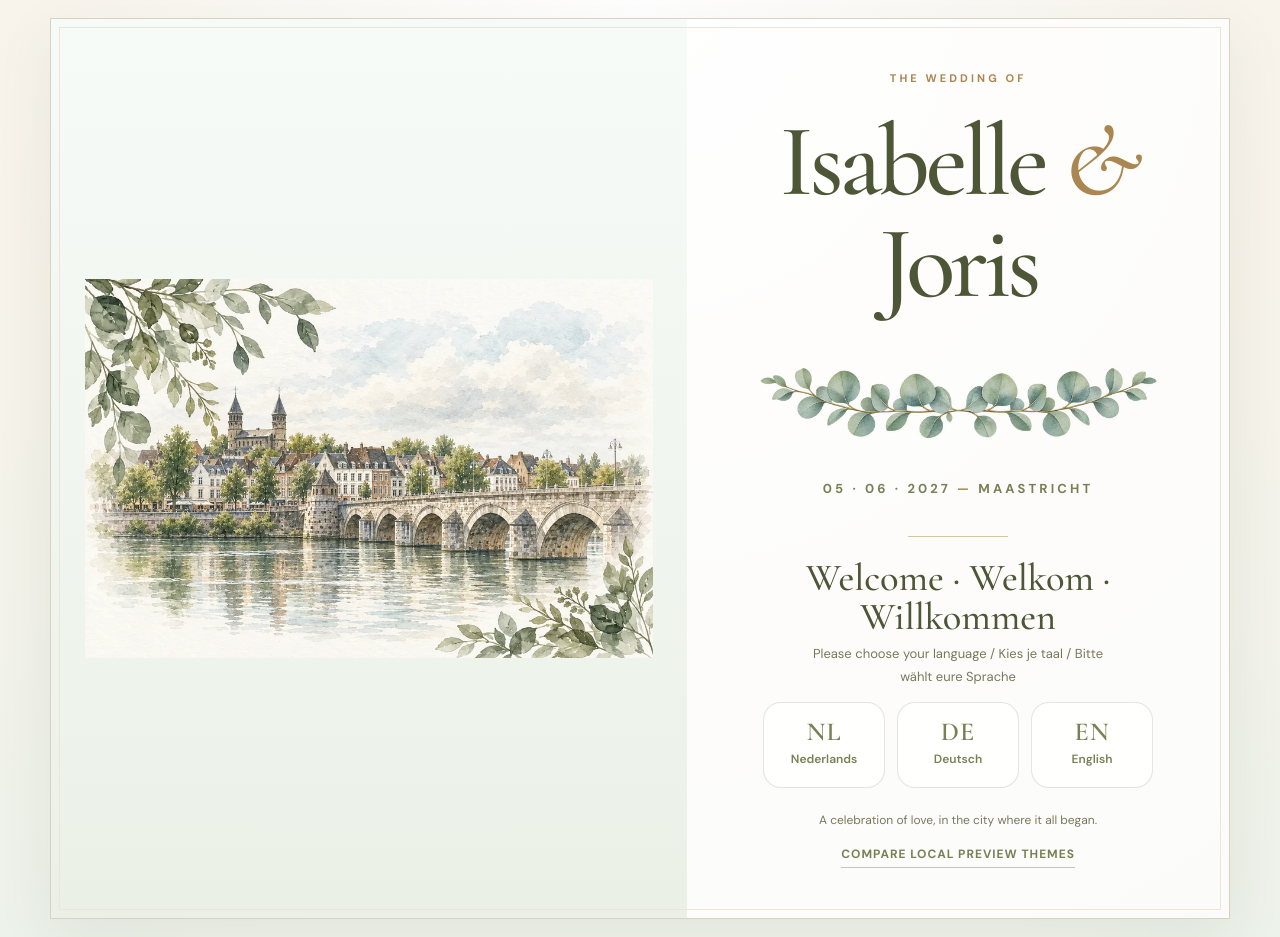
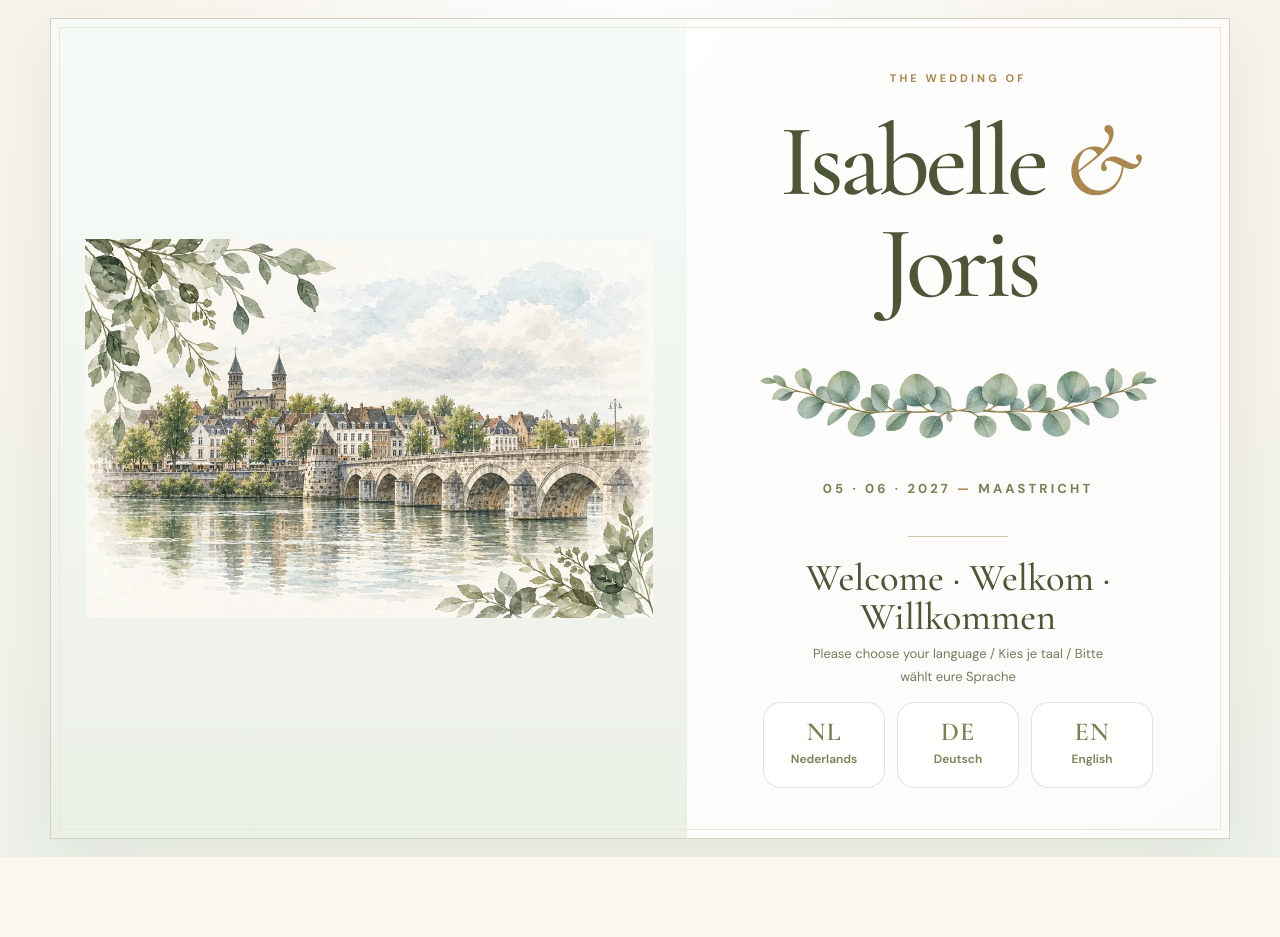
Before and after one commit to JoBuckx/BuckinxWedding, a Next.js app: page / in a window 1280 px wide. After the commit the page ends 857 px from the top, so only its background shows below. Built offline with nearby package versions, Linux system fonts and the light colour scheme.

Commit message:
Remove leftover preview comparison links from welcome page

```diff
--- a/app/page.tsx
+++ b/app/page.tsx
@@ -1,4 +1,3 @@
-import Link from 'next/link';
 import {Botanical} from '@/components/Botanical';
 import {LanguageChoice} from '@/components/LanguageChoice';
 import HomeRedirect from '@/components/HomeRedirect';
@@ -20,10 +19,6 @@ export default function Welcome(){
     <h2>Welcome · Welkom · Willkommen</h2>
     <p className="subdued">Please choose your language / Kies je taal / Bitte wählt eure Sprache</p>
     <LanguageChoice/>
-    <div className="welcome-links">
-     <p className="smallprint">A celebration of love, in the city where it all began.</p>
-     <Link href="/compare" className="compare-entry">Compare local preview themes</Link>
-    </div>
    </div>
   </div>
  </main>;
```
